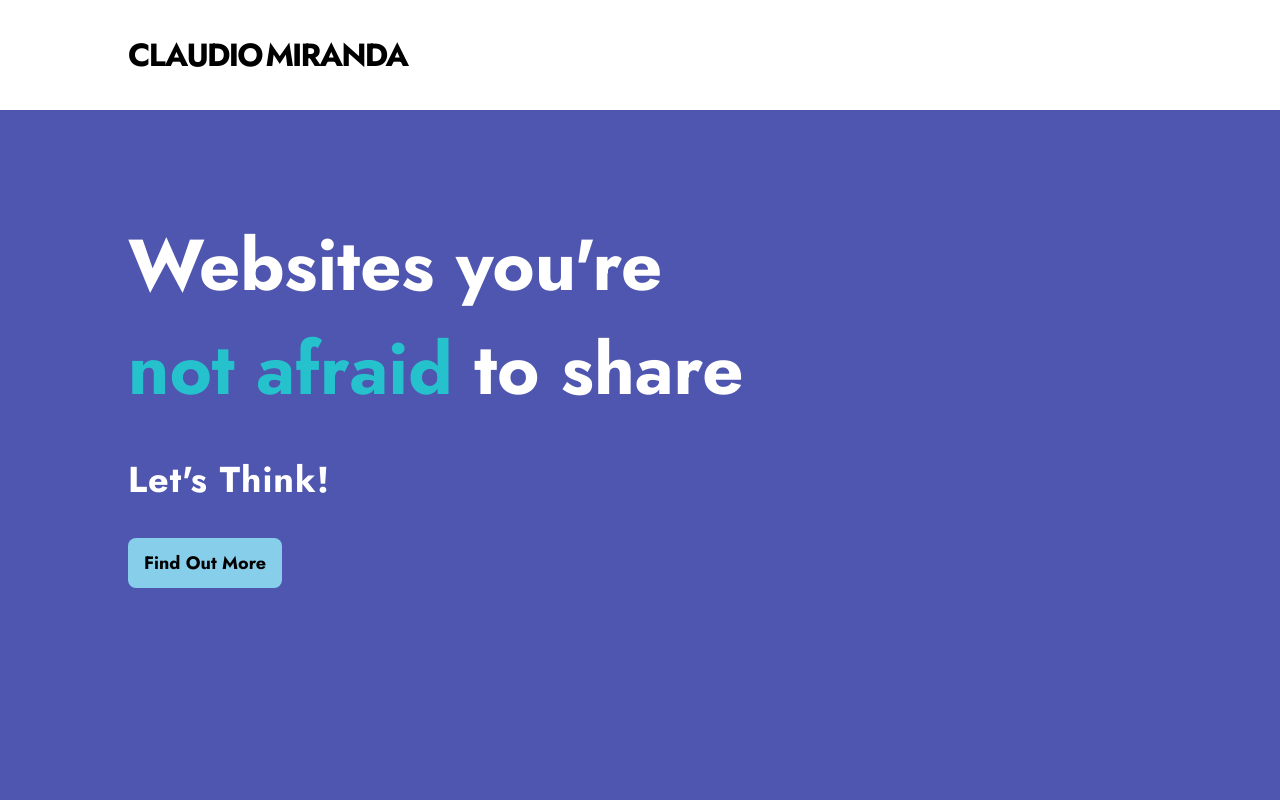
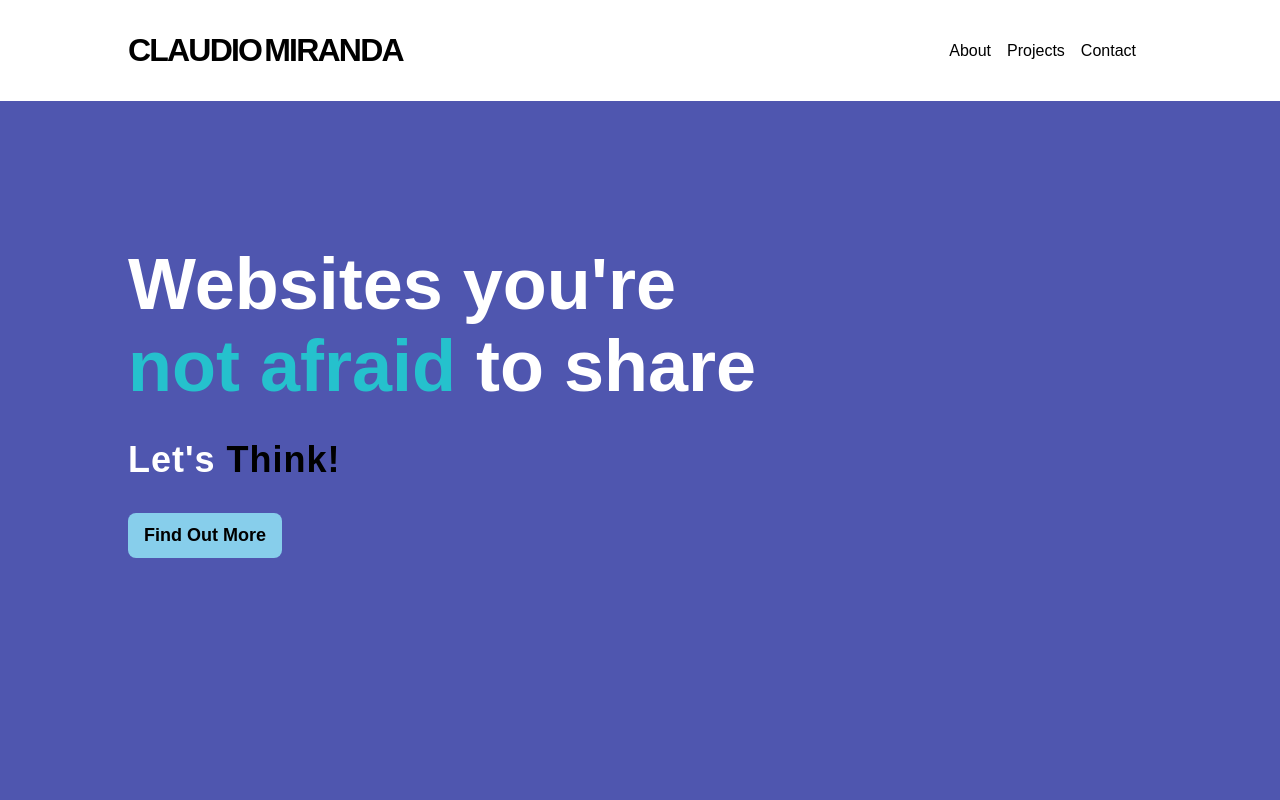
Before and after one commit to CodingClauds/Portfolio, a React (Create React App) app: page / in a window 1280 px wide. Shown: the top 800 px of the page. Built offline with nearby package versions, Linux system fonts and the light colour scheme.

Commit message:
Added some JS to parent component and moved some styles to global level

```diff
--- a/src/App.js
+++ b/src/App.js
@@ -3,14 +3,28 @@ import Body from "./components/Body/Body";
 import Footer from "./components/Footer/Footer";
 import Header from "./components/Header/Header";
 
+import { useRef } from "react";
+
 // import { BrowserRouter as Router, Route, Switch } from "react-router-dom";
 
 function App() {
+  const myRef = useRef(null);
+  const myRefProjects = useRef(null);
+  const myRefContact = useRef(null);
+
+  const executeScroll = (scrollToSection) =>
+    scrollToSection.current.scrollIntoView();
+
   return (
     <>
-      <Header />
-      <Body />
-      <Footer />
+      <Header
+        myRef={myRef}
+        myRefProjects={myRefProjects}
+        myRefContact={myRefContact}
+        executeScroll={executeScroll}
+      />
+      <Body myRef={myRef} myRefProjects={myRefProjects} />
+      <Footer myRefContact={myRefContact} />
     </>
   );
 }
--- a/src/App.scss
+++ b/src/App.scss
@@ -1 +1,19 @@
 @use "./styles/partials/_globals.scss" as *;
+
+* {
+  margin: 0;
+  padding: 0;
+  box-sizing: border-box;
+
+  font-family: "Fira Sans", sans-serif;
+}
+
+span {
+  color: black;
+  text-decoration: none;
+  cursor: pointer;
+}
+
+html {
+  scroll-behavior: smooth;
+}
```
